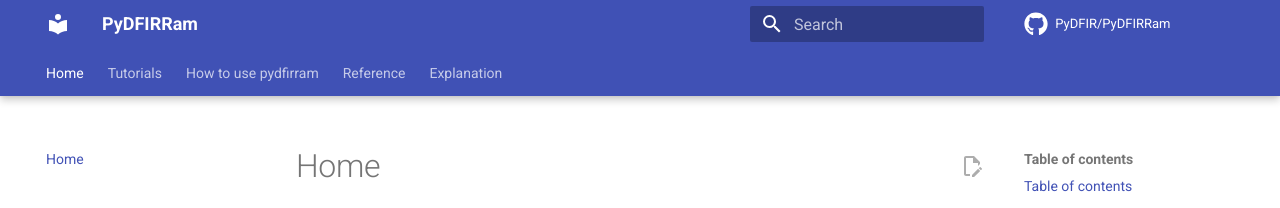
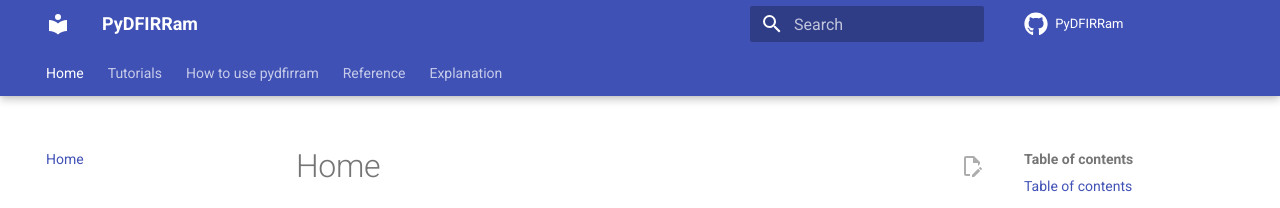
Before and after one commit to PyDFIR/pyDFIRRam, an MkDocs documentation site: the page built from docs/index.md, in a window 1280 px wide. Shown: the top 208 px of the page. Built offline with MkDocs 1.6.1 and Material for MkDocs 9.7.7, drawn with Linux system fonts in a browser that asks for light colours; comment, search, counter and statistics services are not loaded; the version menu is left out.

Commit message:
Change workflow

```diff
--- a/mkdocs.yml
+++ b/mkdocs.yml
@@ -2,7 +2,7 @@ site_name: PyDFIRRam
 site_url: https://PyDFIR.github.io/PyDFIRRam
 site_description: Documentation for PyDFIRRam
 
-repo_name: PyDFIR/PyDFIRRam
+repo_name: PyDFIRRam
 repo_url: https://github.com/PyDFIR/PyDFIRRam
 
 edit_uri: edit/main/docs/
--- a/pyproject.toml
+++ b/pyproject.toml
@@ -23,7 +23,7 @@ regex = "^2024.4.28"
 graphviz = "^0.20.3"
 loguru = "^0.7.2"
 jupyter = "^1.0.0"
-mike = "^2.1.2"
+mike = { version="^1.1.2", optional=true}
 
 [tool.poetry.extras]
 test = [
```
Also changed, not shown: 1 other file.
